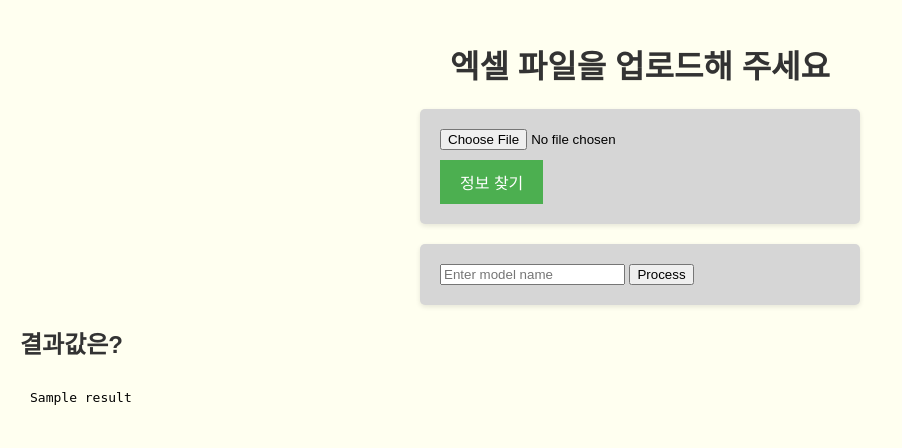
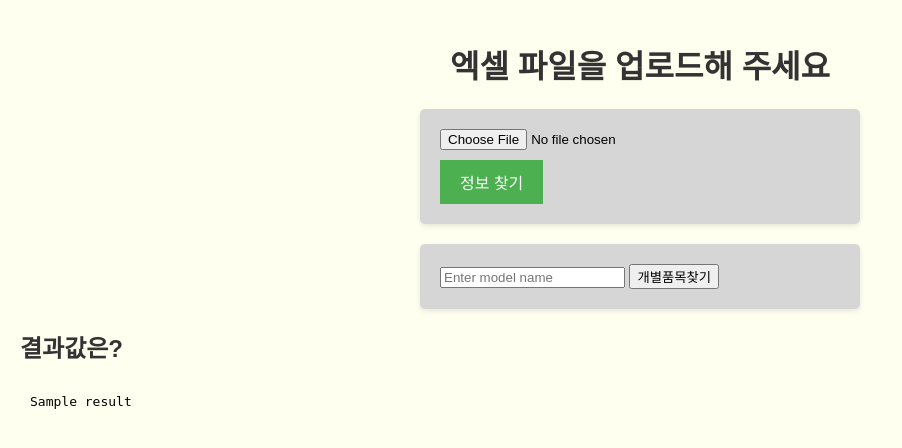
Before and after one commit to gidumg/flask, a Flask app: template templates/index.html in a window 1280 px wide. Shown: the top 448 px of the page, without its empty margins (0-902 px from the left). Run offline with Flask 3, Linux system fonts and the light colour scheme; the template is opened without the code that fills it: most values are stand-ins (such as "Sample title", 1, 10 or a date in 2020).

Commit message:
final commit

```diff
--- a/app.py
+++ b/app.py
@@ -8,6 +8,7 @@ from urllib.parse import quote_plus
 import pandas as pd
 from IPython.display import display, HTML
 import pymysql
+from sqlalchemy import text
 
 logging.basicConfig(level=logging.DEBUG)
 
@@ -42,15 +43,54 @@ def upload_file():
 
 
 def search_based_on_model(model_name):
+
+    password = quote_plus('!!@Ll752515')
     # SQL에서 모델 정보 가져오기
+
     engine = create_engine(f'mysql+pymysql://fred:{password}@fred1234.synology.me/fred')
-    query = f"""select * from comsmart_web where `모델명` = '{model_name}'"""
-    df = pd.read_sql(query, con=engine)
+    # 완벽하게 일치하는 경우 찾기
+    query = text("SELECT * FROM comsmart_web WHERE `주문코드` = :model_name")
+    items = pd.read_sql_query(query, con=engine, params={'model_name': model_name})
+
+    if items.empty:
+        query = text("SELECT * FROM comsmart_web WHERE `주문코드` LIKE :model_name")
+        items = pd.read_sql_query(query, con=engine, params={'model_name': model_name+'%'})
+
+
+    find_items2 = items[['주문코드', '바코드', '상품명', '총재고(H)', '허브매장(U)','본사재고(B)','판매가','도매가','파트너가', ' 상품이미지1' ]]
+
+
+    # 각 이미지 링크를 HTML 이미지 태그로 변환
+    find_items2[' 상품이미지1'] = find_items2[' 상품이미지1'].apply(lambda x: f'<img src="{x}" width="100">')
+    # 데이터프레임을 HTML로 변환
 
     # 데이터프레임을 HTML로 변환
-    html = df.to_html()
+    html = find_items2.to_html(escape=False)
 
-    return Markup(html)
+    css_style = """
+    <style>
+        table {
+            border-collapse: collapse;
+            width: 100%;
+        }
+        th, td {
+            padding: 8px;
+            text-align: left;
+            border-bottom: 1px solid #ddd;
+        }
+        tr:nth-child(even) {
+            background-color: #f2f2f2;
+        }
+        tr:hover {
+            background-color: #ddd;
+        }
+    </style>
+    """
+
+    # CSS 스타일을 HTML에 적용합니다.
+    html_with_style = css_style + html
+
+    return Markup(html_with_style)
 
 
 @app.route('/search', methods=['POST'])
--- a/templates/index.html
+++ b/templates/index.html
@@ -66,9 +66,9 @@
             <input type="submit" value="정보 찾기">
         </form>
 
-        <form method="POST" action="/">
+        <form method="POST" action="search">
             <input type="text" name="model_name" placeholder="Enter model name">
-            <button type="submit">Process</button>
+            <button type="submit">개별품목찾기</button>
         </form>
 
 
```
